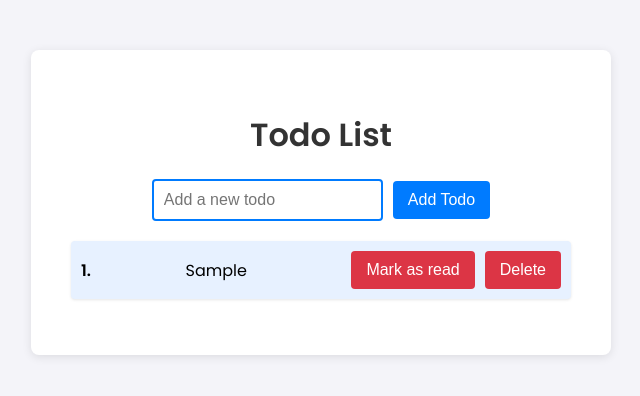
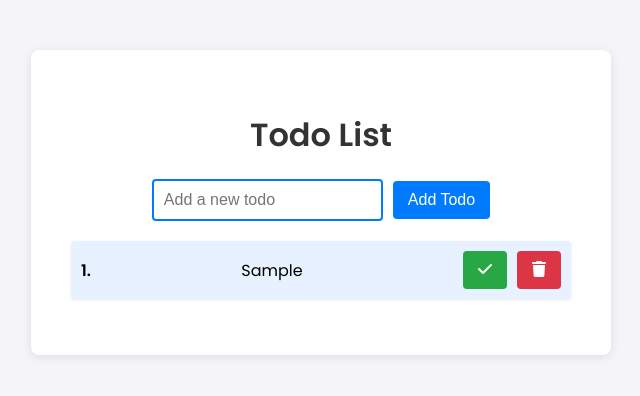
Before and after one commit to codeartsbyhassan/todo, a React (Create React App) app: page / in a window 1280 px wide. Both pictures are taken after typing "Sample" into the empty fields and a click on the button "Add Todo". Shown: the top 396 px of the page, without its empty margins (319-959 px from the left). Built offline with nearby package versions, Linux system fonts and the light colour scheme.

Commit message:
Did some more work

```diff
--- a/public/index.html
+++ b/public/index.html
@@ -1,43 +1,22 @@
 <!DOCTYPE html>
 <html lang="en">
+
 <head>
   <meta charset="utf-8" />
   <link rel="icon" href="%PUBLIC_URL%/favicon.ico" />
   <meta name="viewport" content="width=device-width, initial-scale=1" />
   <meta name="theme-color" content="#000000" />
-    <meta
-      name="description"
-      content="Web site created using create-react-app"
-    />
+  <meta name="description" content="Web site created using create-react-app" />
   <link rel="apple-touch-icon" href="%PUBLIC_URL%/logo192.png" />
-    <!--
-      manifest.json provides metadata used when your web app is installed on a
-      user's mobile device or desktop. See https://developers.google.com/web/fundamentals/web-app-manifest/
-    -->
+  <link rel="stylesheet" href="https://cdnjs.cloudflare.com/ajax/libs/font-awesome/6.0.0-beta3/css/all.min.css" />
+
   <link rel="manifest" href="%PUBLIC_URL%/manifest.json" />
-    <!--
-      Notice the use of %PUBLIC_URL% in the tags above.
-      It will be replaced with the URL of the `public` folder during the build.
-      Only files inside the `public` folder can be referenced from the HTML.
-
-      Unlike "/favicon.ico" or "favicon.ico", "%PUBLIC_URL%/favicon.ico" will
-      work correctly both with client-side routing and a non-root public URL.
-      Learn how to configure a non-root public URL by running `npm run build`.
-    -->
   <title>React App</title>
 </head>
+
 <body>
   <noscript>You need to enable JavaScript to run this app.</noscript>
   <div id="root"></div>
-    <!--
-      This HTML file is a template.
-      If you open it directly in the browser, you will see an empty page.
+</body>
 
-      You can add webfonts, meta tags, or analytics to this file.
-      The build step will place the bundled scripts into the <body> tag.
-
-      To begin the development, run `npm start` or `yarn start`.
-      To create a production bundle, use `npm run build` or `yarn build`.
-    -->
-  </body>
 </html>
--- a/src/App.css
+++ b/src/App.css
@@ -85,3 +85,37 @@ li button:hover {
   text-decoration: line-through;
   color: #888;
 }
+
+.check-buttons {
+  background-color: rgb(40, 167, 69);
+  color: white;
+  border: none;
+  border-radius: 4px;
+  padding: 10px 15px;
+  cursor: pointer;
+  transition: background-color 0.3s, color 0.3s;
+}
+
+.check-buttons:hover {
+  background-color: rgb(60, 180, 90);
+  color: navy;
+}
+
+.todo-item {
+  display: flex;
+  align-items: center;
+  justify-content: space-between;
+  padding: 10px;
+  border-bottom: 1px solid #ccc;
+  text-align: left; /* Ensure text is left-aligned */
+  padding: 10px; /* Optional: add some padding */
+  border-bottom: 1px solid #ccc;
+}
+
+.todo-item strong {
+  margin-right: 10px;
+}
+
+.todo-item .todo-text {
+  flex-grow: 1;
+}
--- a/src/App.js
+++ b/src/App.js
@@ -43,10 +43,15 @@ function App() {
       <ul>
         {todos.map((todo, index) => (
           <li key={index} className={todo.completed ? 'completed' : ''}>
-            <strong>{index+1}. </strong> {todo.text}
+            <strong>{index + 1}.</strong>
+            <span className="todo-text">{todo.text}</span>
             <div>
-              <button onClick={() => toggleTodo(index)}>Mark as read</button>
-              <button onClick={() => deleteTodo(index)}>Delete</button>
+              <button onClick={() => toggleTodo(index)} class="check-buttons">
+                {todo.completed ? <i className="fas fa-undo"></i> : <i className="fas fa-check"></i>}
+              </button>
+              <button onClick={() => deleteTodo(index)}>
+                <i className="fas fa-trash"></i>
+              </button>
             </div>
           </li>
         ))}
```
Lines whose indentation alone changed are shown as unchanged.
